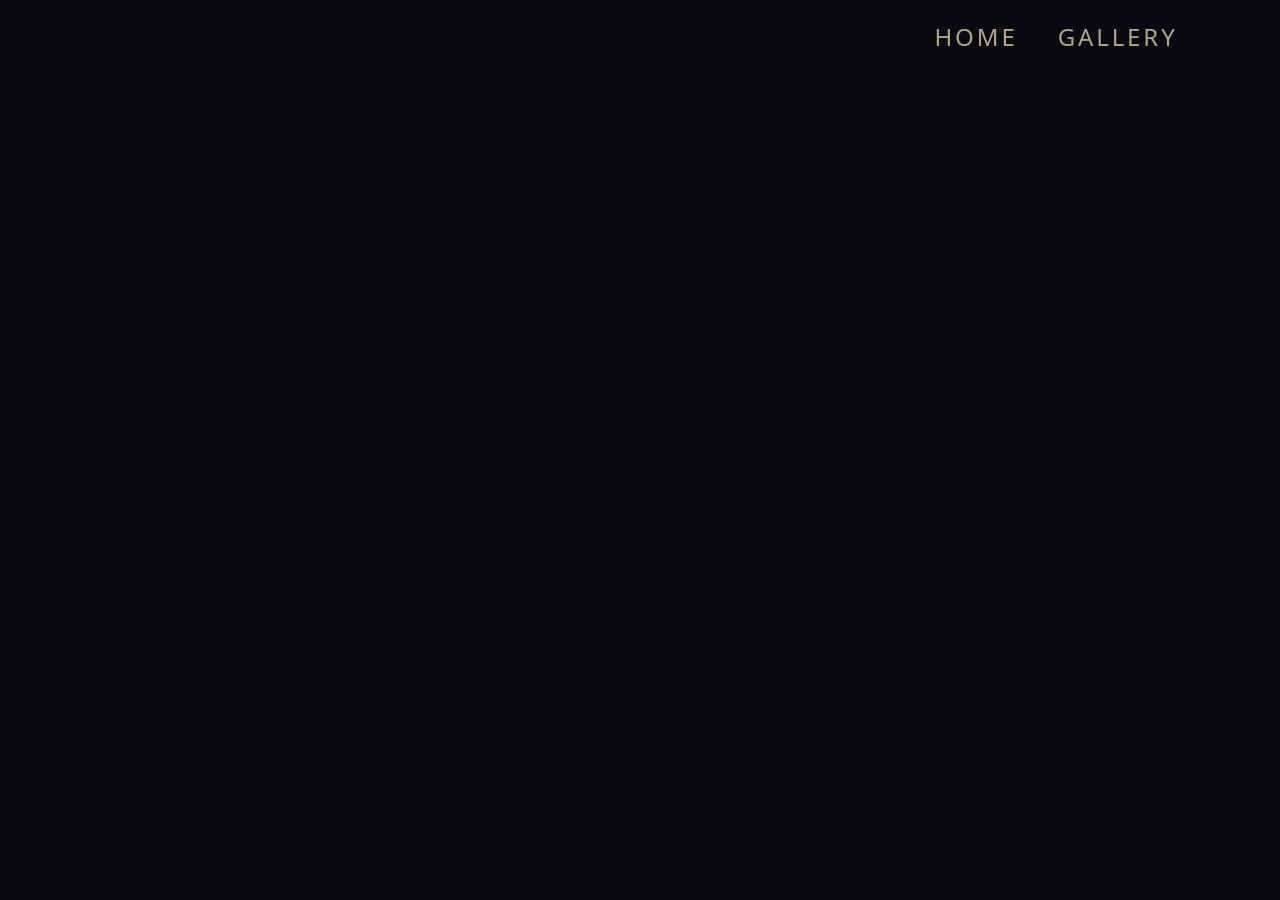
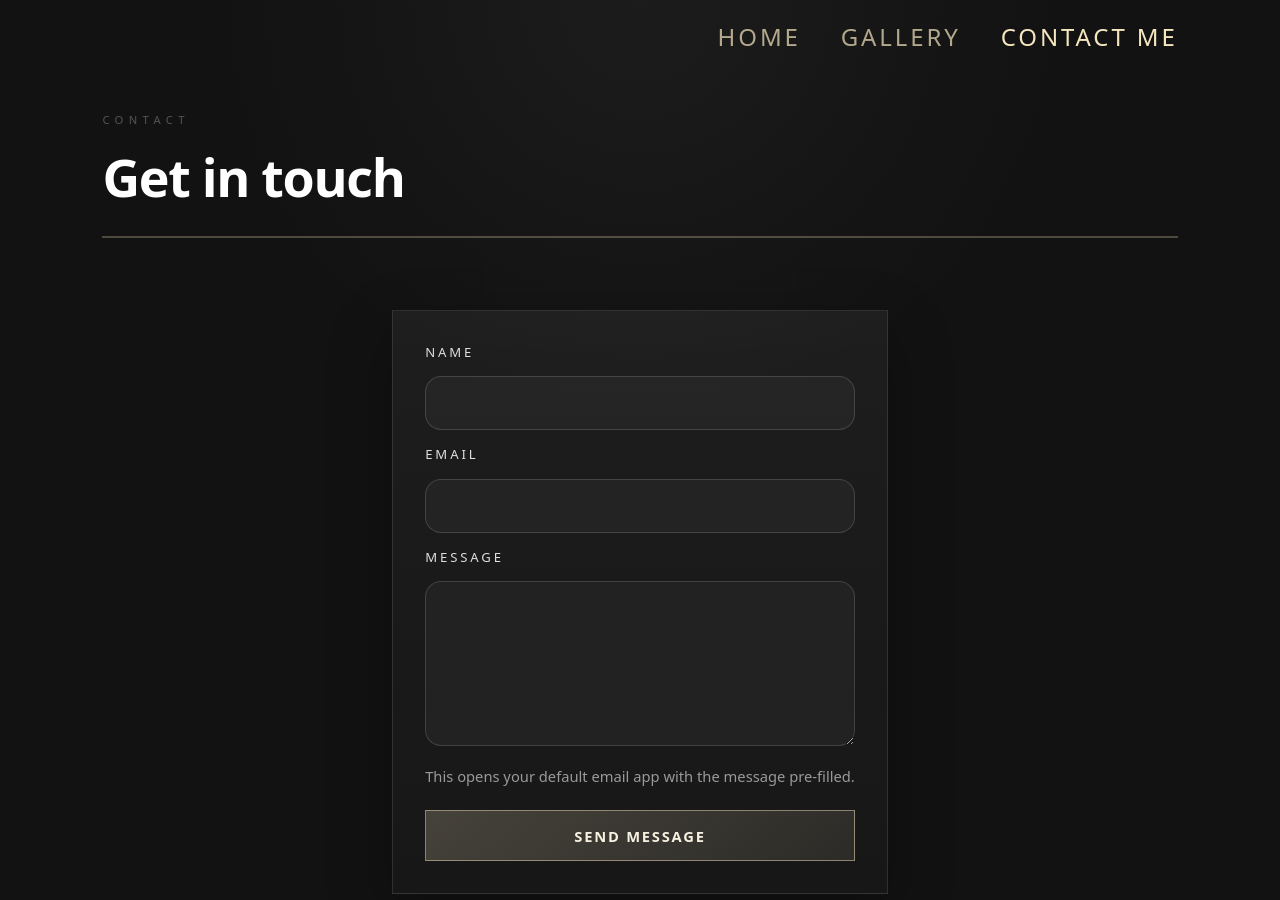
Before and after one commit to GraceKDev/PaulByarsWebsite, a Vue app in the folder PaulByersPhotography/: page /contact in a window 1280 px wide. Before the commit this address had no page. Shown: the top 900 px of the page. Before the commit the page ends 800 px from the top, so only its background shows below. Built offline with nearby package versions, Linux system fonts and the light colour scheme.

Commit message:
Contact me

```diff
--- a/PaulByersPhotography/src/components/Globals/SiteHeader.vue
+++ b/PaulByersPhotography/src/components/Globals/SiteHeader.vue
@@ -9,6 +9,7 @@ interface NavRoute {
 const routes: NavRoute[] = [
   { to: '/', name: 'Home' },
   { to: '/gallery', name: 'Gallery' },
+  { to: '/contact', name: 'Contact Me' },
 ]
 </script>
 
--- a/PaulByersPhotography/src/router/index.ts
+++ b/PaulByersPhotography/src/router/index.ts
@@ -1,9 +1,11 @@
 import { createRouter, createWebHistory } from 'vue-router'
 import HomeView from '../views/Home.vue'
-
+import ContactView from '../views/Contact.vue'
+import GalleryView from '../views/Gallery.vue'
 const routes = [
   { path: '/', name: 'home', component: HomeView },
-  { path: '/gallery', name: 'gallery', component: () => import('../views/Gallery.vue') },
+  { path: '/gallery', name: 'gallery', component: GalleryView },
+  { path: '/contact', name: 'contact', component: ContactView },
 ]
 
 const router = createRouter({
--- /dev/null
+++ b/PaulByersPhotography/src/views/Contact.vue
@@ -0,0 +1,200 @@
+<script setup lang="ts">
+import { reactive } from 'vue';
+
+const contactForm = reactive({
+    name: '',
+    email: '',
+    message: '',
+});
+
+const handleSubmit = () => {
+    const subject = encodeURIComponent(`Photography Inquiry from ${contactForm.name}`);
+    const body = encodeURIComponent(
+        [
+            `Name: ${contactForm.name}`,
+            `Email: ${contactForm.email}`,
+            '',
+            contactForm.message,
+        ].join('\n'),
+    );
+
+    window.location.href = `mailto:routepokemon@gmail.com?subject=${subject}&body=${body}`;
+};
+</script>
+<template>
+    <section class="contact-me" aria-label="Contact Me">
+        <div class="contact-me-inner">
+            <header class="section-header">
+                <p class="section-eyebrow">Contact</p>
+                <h2 class="section-heading">Get in touch</h2>
+                <div class="section-divider"></div>
+            </header>
+            <div class="contact-me-content">
+                <div class="contact-me-form-shell">
+                    <form class="contact-me-form" @submit.prevent="handleSubmit">
+                        <label aria-label="Name" for="name">Name</label>
+                        <input v-model="contactForm.name" type="text" id="name" name="name" autocomplete="name" required />
+
+                        <label aria-label="Email" for="email">Email</label>
+                        <input v-model="contactForm.email" type="email" id="email" name="email" autocomplete="email" required />
+
+                        <label aria-label="Message" for="message">Message</label>
+                        <textarea v-model="contactForm.message" id="message" name="message" rows="6" required></textarea>
+
+                        <p class="contact-me-note">This opens your default email app with the message pre-filled.</p>
+
+                        <button class="contact-me-submit" type="submit">Send Message</button>
+                    </form>
+                </div>
+            </div>
+        </div>
+    </section>
+</template>
+
+<style>
+.contact-me {
+    width: 100%;
+    min-height: 100vh;
+    padding: 7rem 8vw;
+    background:
+        radial-gradient(circle at top,
+            #1c1c1c 0%,
+            #121212 35%,
+            #121212 100%);
+}
+.contact-me-inner {
+    display: flex;
+    flex-direction: column;
+    max-width: 1400px;
+    margin: 0 auto;
+}
+.section-header {
+    margin-bottom: 4.5rem;
+}
+.section-eyebrow {
+    font-size: 0.7rem;
+    letter-spacing: 0.48em;
+    text-transform: uppercase;
+    color: rgba(255, 255, 255, 0.28);
+    margin: 0 0 0.85rem;
+}
+.section-heading {
+    font-size: clamp(2rem, 4.5vw, 3.25rem);
+    font-weight: 700;
+    letter-spacing: -0.025em;
+    color: #ffffff;
+    margin: 0;
+}
+.section-divider {
+    height: 0.125rem;
+    background: rgba(232, 217, 181, 0.28);
+    margin: 1.5rem 0 0;
+}
+.contact-me-content {
+    display: flex;
+    gap: 2rem;
+    margin-top: 4.5rem;
+    margin:0 auto;
+}
+.contact-me-form-shell {
+    width: min(100%, 42rem);
+    padding: 2rem;
+    border: 1px solid rgba(232, 217, 181, 0.12);
+
+    background:
+        linear-gradient(180deg, rgba(255, 255, 255, 0.05), rgba(255, 255, 255, 0.02));
+    box-shadow: 0 24px 60px rgba(0, 0, 0, 0.28);
+}
+.contact-me-form {
+    display: grid;
+    gap: 0.95rem;
+}
+.contact-me-form label {
+    color: rgba(255, 255, 255, 0.86);
+    font-size: 0.82rem;
+    letter-spacing: 0.22em;
+    text-transform: uppercase;
+}
+.contact-me-form input,
+.contact-me-form textarea {
+    width: 100%;
+    border: 1px solid rgba(255, 255, 255, 0.14);
+    border-radius: 1rem;
+    background: rgba(255, 255, 255, 0.04);
+    color: #ffffff;
+    padding: 0.95rem 1rem;
+    font: inherit;
+    transition: border-color 0.22s ease, box-shadow 0.22s ease, background-color 0.22s ease;
+}
+.contact-me-form input::placeholder,
+.contact-me-form textarea::placeholder {
+    color: rgba(255, 255, 255, 0.34);
+}
+.contact-me-form input:hover,
+.contact-me-form textarea:hover {
+    background: rgba(255, 255, 255, 0.06);
+    border-color: rgba(232, 217, 181, 0.24);
+}
+.contact-me-form input:focus,
+.contact-me-form textarea:focus {
+    outline: none;
+    background: rgba(255, 255, 255, 0.07);
+    border-color: rgba(232, 217, 181, 0.82);
+    box-shadow: 0 0 0 3px rgba(232, 217, 181, 0.15);
+}
+.contact-me-form textarea {
+    resize: vertical;
+    min-height: 10rem;
+}
+.contact-me-note {
+    margin: 0.25rem 0 0;
+    color: rgba(255, 255, 255, 0.56);
+    font-size: 0.92rem;
+    line-height: 1.5;
+}
+.contact-me-submit {
+    justify-self: start;
+    margin-top: 0.5rem;
+    border: 1px solid rgba(232, 217, 181, 0.5);
+    background: linear-gradient(135deg, rgba(232, 217, 181, 0.22), rgba(232, 217, 181, 0.1));
+    color: #f7f1e1;
+    padding: 0.9rem 1.4rem;
+    font: inherit;
+    font-size: 0.92rem;
+    font-weight: 600;
+    letter-spacing: 0.12em;
+    text-transform: uppercase;
+    cursor: pointer;
+    width: 100%;
+    transition: transform 0.22s ease, box-shadow 0.22s ease, border-color 0.22s ease, background-color 0.22s ease;
+}
+.contact-me-submit:hover {
+    transform: translateY(-1px);
+    border-color: rgba(232, 217, 181, 0.9);
+    box-shadow: 0 12px 30px rgba(0, 0, 0, 0.24);
+    background: linear-gradient(135deg, rgba(232, 217, 181, 0.3), rgba(232, 217, 181, 0.16));
+}
+.contact-me-submit:focus-visible {
+    outline: none;
+    border-color: rgba(232, 217, 181, 1);
+    box-shadow: 0 0 0 3px rgba(232, 217, 181, 0.18);
+}
+.contact-me-text {
+    flex-basis: 60%;
+}
+
+@media (max-width: 700px) {
+    .contact-me {
+        padding: 5.5rem 6vw;
+    }
+
+    .contact-me-content {
+        margin-top: 3rem;
+    }
+
+    .contact-me-form-shell {
+        width: 100%;
+        padding: 1.35rem;
+    }
+}
+</style>
```
